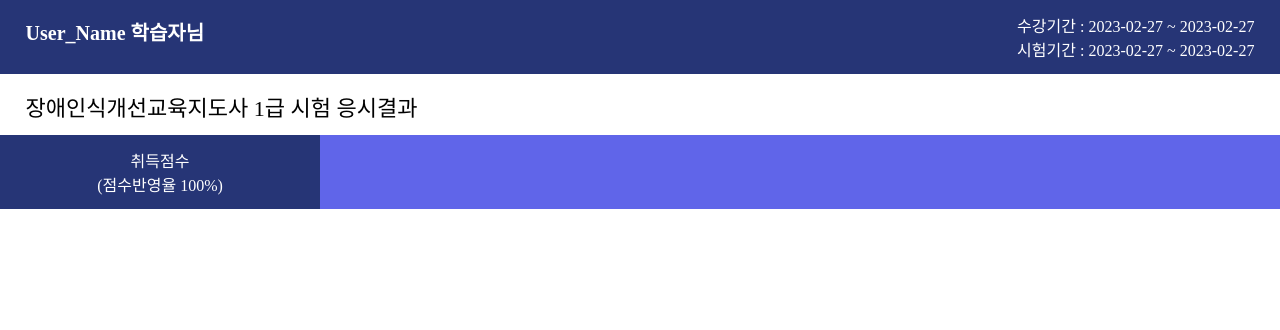
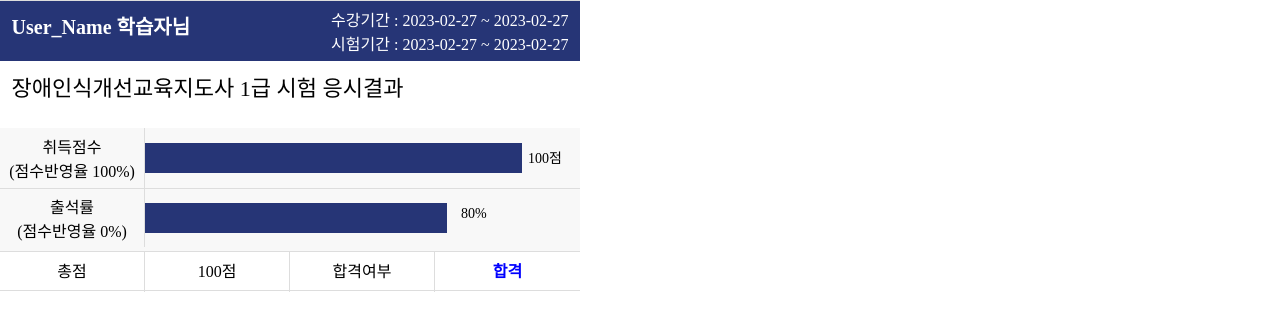
Before and after one commit to SulHyunRyung/exam_result, a plain HTML site: page index.html in a window 1280 px wide. Drawn offline with Linux system fonts and the light colour scheme.

Commit message:
1차 컨펌

```diff
--- a/css/main.css
+++ b/css/main.css
@@ -10,6 +10,12 @@
     position:relative;
     display: inline-block;
     font-family: 'Noto Sans Kr';
+}
+
+.table_box {
+    width: 580px;
+    height: 300px;
+    border-top: 1px solid #ddd;
 }
 
 .table_line_1 {
@@ -37,21 +43,84 @@
 
 .table_line_2 {
     padding: 1% 2%;
+    margin-bottom: 20px;
 }
 
 .table_line_2 p {
     font-size: 22px;
 }
 
+.line_cover {
+    background: #f8f8f8;
+}
+
 .table_line_3 {
-    background: #6065e9;
+    border-bottom: 1px solid #ddd;
+    margin-bottom: 15px;
 }
 
 .score_tit {
-    background: #263576;
     text-align: center;
     width: 25%;
     float: left;
-    color: #fff;
     padding: 1%;
+    border-right: 1px solid #ddd;
 }
+
+.graph {
+    width: 65%;
+    float: left;
+}
+
+.graph_body {
+    position: relative;
+    background: #263576;
+    height: 30px;
+    margin-top: 15px;
+}
+
+.graph_body span {
+    position: absolute;
+    right: -40px;
+    top: 3.5px;
+    font-size: 14px;
+}
+
+.table_line_4 {
+    margin-top: -20px;
+}
+
+.table_line_5 {
+    height: 40px;
+    border-bottom: 1px solid #ddd;
+    border-top: 1px solid #ddd;
+}
+
+
+.table_line_5 ul {
+    width: 100%;
+    display: inline-block;
+}
+
+.table_line_5 ul li {
+    text-align: center;
+    width: 25%;
+    float: left;
+    line-height: 40px;
+}
+
+.table_line_5 ul li:not(:last-child) {
+    border-right: 1px solid #ddd;
+}
+
+.table_line_5 ul li:last-child {
+    font-weight: bold;
+}
+
+.re_blue {
+    color: #00f;
+}
+
+.re_red {
+    color: #f00;
+}
--- a/index.html
+++ b/index.html
@@ -30,11 +30,37 @@
                     장애인식개선교육지도사 1급 시험 응시결과
                 </p>
             </div>
-            <div class="table_line_3 table_line">
-                <p class="score_tit">
-                    취득점수<br>
-                    (점수반영율 100%)
-                </p>
+            <div class="line_cover">
+                <div class="table_line_3 table_line">
+                    <p class="score_tit">
+                        취득점수<br>
+                        (점수반영율 100%)
+                    </p>
+                    <div class="graph s_graph">
+                        <div class="graph_body" style="width: 100%;">
+                            <span>100점</span>
+                        </div>
+                    </div>
+                </div>
+                <div class="table_line_4 table_line">
+                    <p class="score_tit">
+                        출석률<br>
+                        (점수반영율 0%)
+                    </p>
+                    <div class="graph s_graph">
+                        <div class="graph_body" style="width: 80%;">
+                            <span>80%</span>
+                        </div>
+                    </div>
+                </div>
+            </div>
+            <div class="table_line_5 table_line">
+                <ul>
+                    <li>총점</li>
+                    <li>100점</li>
+                    <li>합격여부</li>
+                    <li class="re_blue">합격</li>
+                </ul>
             </div>
         </div>
     </div>
```
